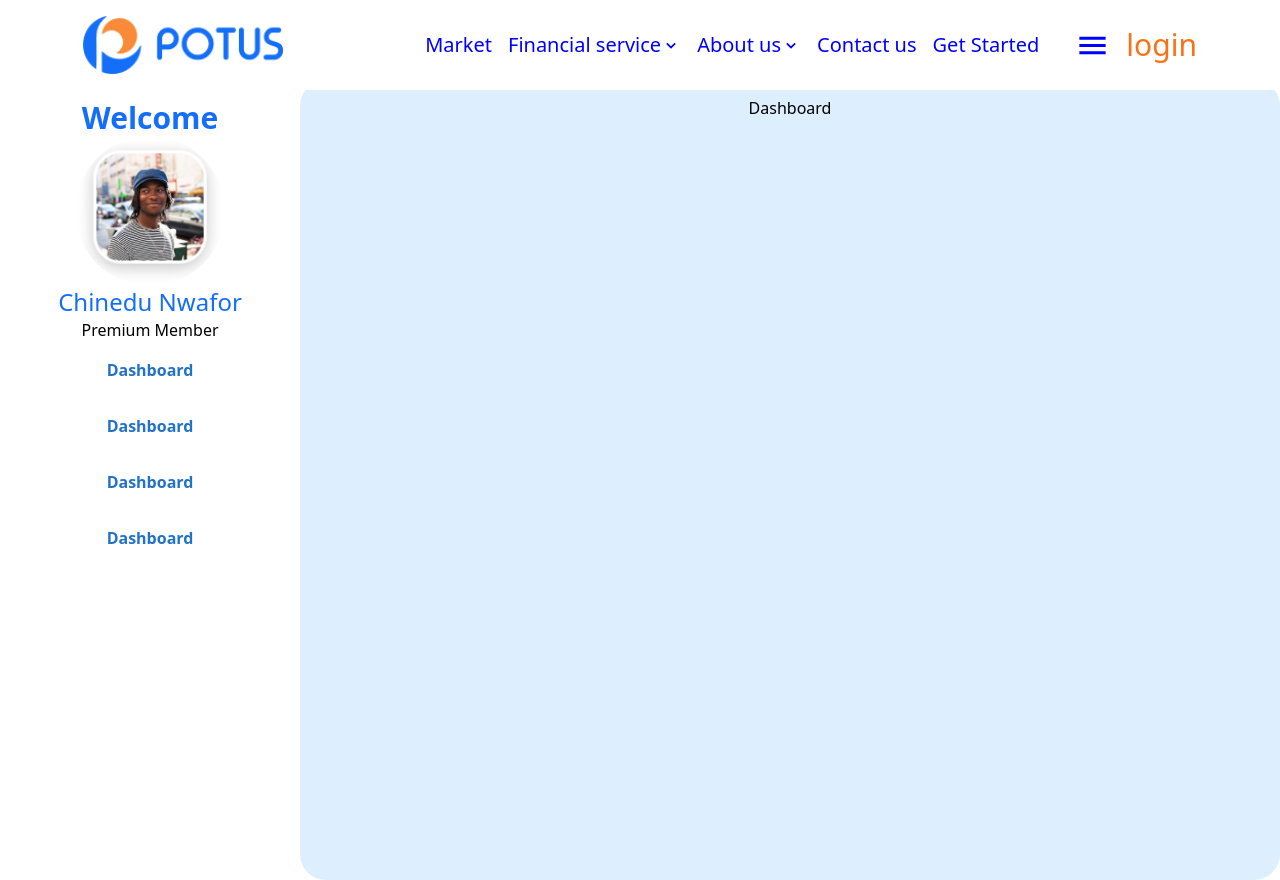
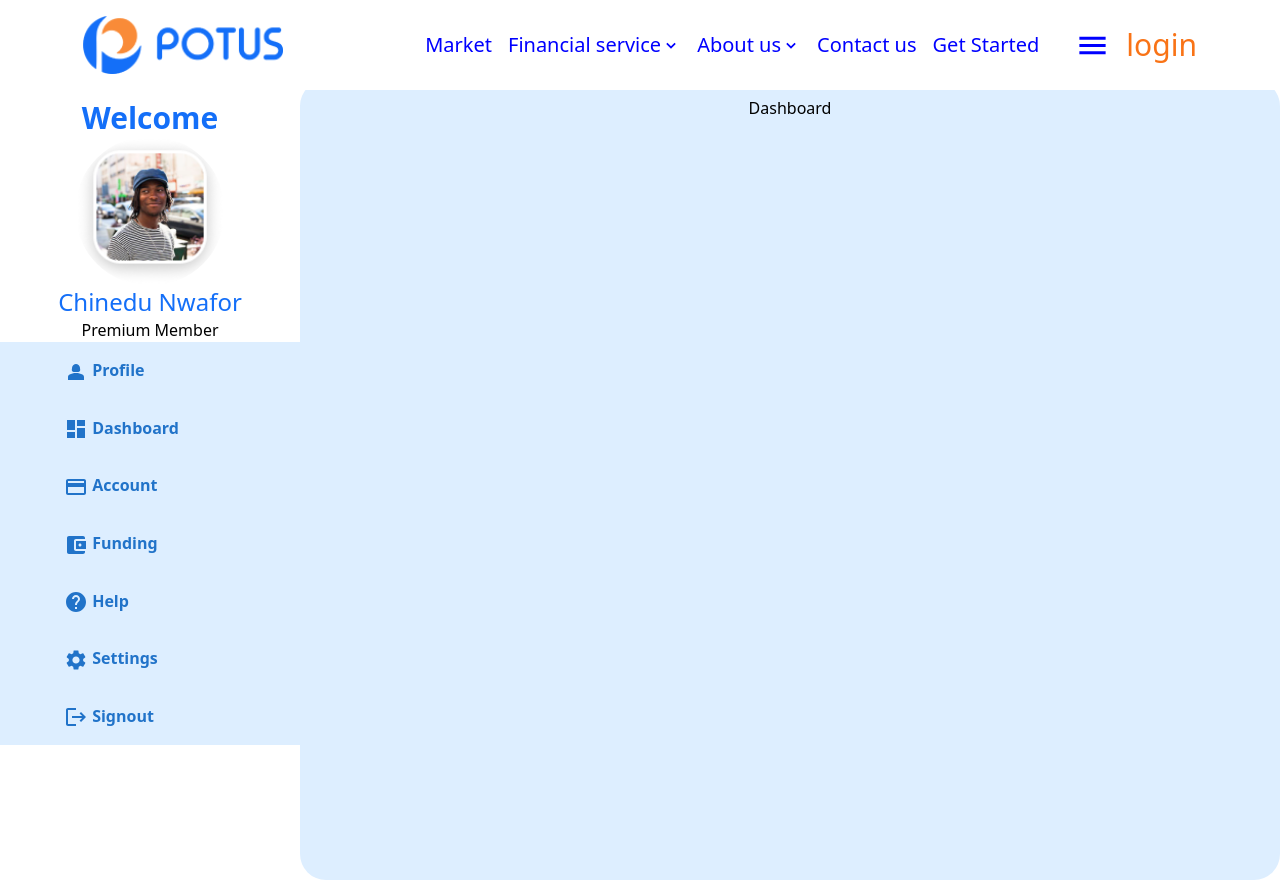
Before and after one commit to romeoscript/fitted_resources, a React (Vite) app: page /dashboard in a window 1280 px wide. Built offline with nearby package versions, Linux system fonts and the light colour scheme.

Commit message:
feat:dashboard

```diff
--- a/src/components/dashboard/Sidebar.jsx
+++ b/src/components/dashboard/Sidebar.jsx
@@ -1,7 +1,17 @@
 import React from "react";
 import profile from "../../assets/profile.png";
+import Person2Icon from "@mui/icons-material/Person2";
+import DashboardIcon from "@mui/icons-material/Dashboard";
+import CreditCardIcon from "@mui/icons-material/CreditCard";
+import AccountBalanceWalletIcon from "@mui/icons-material/AccountBalanceWallet";
+import HelpIcon from "@mui/icons-material/Help";
+import SettingsIcon from "@mui/icons-material/Settings";
+import LogoutIcon from '@mui/icons-material/Logout';
+import { NavLink } from "react-router-dom";
 
 const Sidebar = () => {
+    const activeLink = 'bg-[#DEF] text-[#146FF8] w-full'
+    const normalLink = ''
   return (
     <div className="pt-[100px]">
       <div>
@@ -14,27 +24,57 @@ const Sidebar = () => {
         <h2 className="text-[#146FF8] text-2xl">Chinedu Nwafor </h2>
         <p>Premium Member</p>
       </div>
-      <ul className="flex flex-col items-center justify-start  h-full">
-        <li className="my-[1rem]">
+      <ul className="flex flex-col items-start justify-start  text-left  h-full">
+
+       <NavLink to='/dashboard' className={({isActive})=>(isActive?activeLink:normalLink)}>
+       <li className="my-[1rem] px-[4rem]">
           <a href="#" className="text-[#2173C9] font-bold">
-            Dashboard
+            <Person2Icon /> Profile
           </a>
         </li>
-        <li className="my-[1rem]">
+       </NavLink>
+       <NavLink to='/dashboard' className={({isActive})=>(isActive?activeLink:normalLink)}>
+        <li className="my-[1rem] px-[4rem]">
           <a href="#" className="text-[#2173C9] font-bold">
-            Dashboard
+           <DashboardIcon />  Dashboard
           </a>
         </li>
-        <li className="my-[1rem]">
+        </NavLink>
+        <NavLink to='/dashboard' className={({isActive})=>(isActive?activeLink:normalLink)}>
+        <li className="my-[1rem] px-[4rem]">
           <a href="#" className="text-[#2173C9] font-bold">
-            Dashboard
+           <CreditCardIcon/> Account
           </a>
         </li>
-        <li className="my-[1rem]">
+        </NavLink>
+        <NavLink to='/dashboard' className={({isActive})=>(isActive?activeLink:normalLink)}>
+        <li className="my-[1rem] px-[4rem]">
           <a href="#" className="text-[#2173C9] font-bold">
-            Dashboard
+           <AccountBalanceWalletIcon /> Funding
           </a>
         </li>
+        </NavLink>
+        <NavLink to='/dashboard' className={({isActive})=>(isActive?activeLink:normalLink)}>
+        <li className="my-[1rem] px-[4rem]">
+          <a href="#" className="text-[#2173C9] font-bold">
+           <HelpIcon /> Help
+          </a>
+        </li>
+        </NavLink>
+        <NavLink to='/dashboard' className={({isActive})=>(isActive?activeLink:normalLink)}>
+        <li className="my-[1rem] px-[4rem]">
+          <a href="#" className="text-[#2173C9] font-bold">
+           <SettingsIcon /> Settings
+          </a>
+        </li>
+        </NavLink>
+        <NavLink to='/dashboard' className={({isActive})=>(isActive?activeLink:normalLink)}>
+        <li className="my-[1rem] px-[4rem]">
+          <a href="#" className="text-[#2173C9] font-bold">
+           <LogoutIcon /> Signout
+          </a>
+        </li>
+        </NavLink>
       </ul>
     </div>
   );
```
